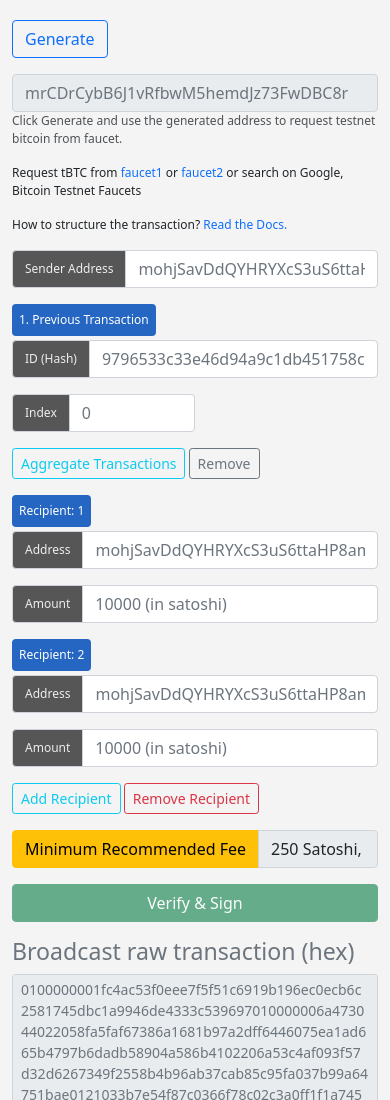
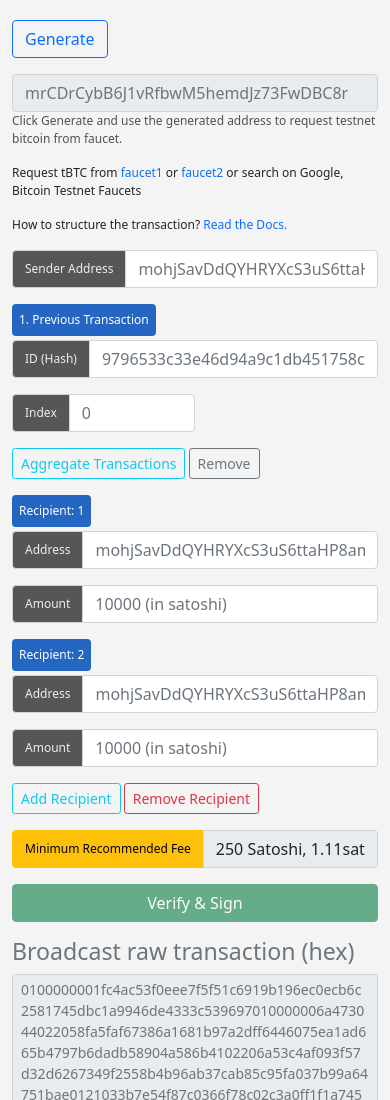
Before and after one commit to mkeshita/bitcoin-testnet-deployed, a plain HTML site: page index.html in a window 390 px wide. Shown: the top 1100 px of the page. Drawn offline with nearby package versions, Linux system fonts and the light colour scheme.

Commit message:
Update mobile.css

```diff
--- a/mobile.css
+++ b/mobile.css
@@ -43,6 +43,9 @@ a:hover {
     background-color: #565656;
     color: #eee;
 }
+.font-adjust {
+    font-size: 12px;
+}
 .container {
     display: grid;
     grid-template-columns: 1fr;
```
